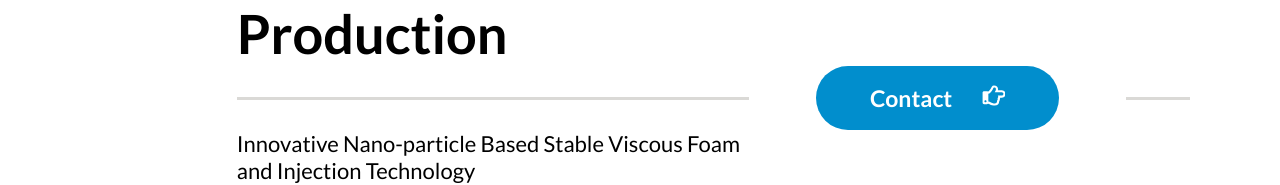
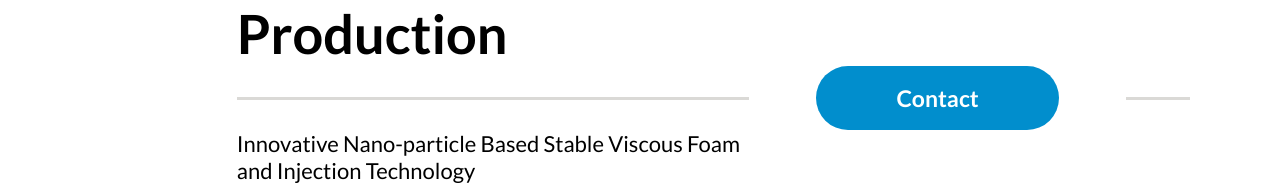
Before and after one commit to EbrahimGhanbari/cnergreen, a React (Create React App) app in the folder client/: page / in a window 1280 px wide. Shown: the part 308-493 px from the top of the page. Built offline with nearby package versions, Linux system fonts and the light colour scheme.

Commit message:
fixed contact button

```diff
--- a/client/src/components/Main/SectionDescrip.jsx
+++ b/client/src/components/Main/SectionDescrip.jsx
@@ -15,7 +15,7 @@ function SectionDescrip({ content, direction }) {
           </ul>
         </div>
         <div className="learnMoreButtonDiv">
-          <button className="learnMoreButton">
+          <button className="button1">
             Learn More <FaRegHandPointRight id="learnMoreIcon" />
           </button>
         </div>
--- a/client/src/components/Main/SectionOne.jsx
+++ b/client/src/components/Main/SectionOne.jsx
@@ -13,8 +13,10 @@ function SectionOne() {
 
         <div className="line_button">
           <div className="line" id="left_line"></div>
-          <button className="learnMoreButton">
-            Contact <FaRegHandPointRight id="learnMoreIcon" />
+          <button className="button1">
+            <a id="contact_button" href="/contact">
+              Contact
+            </a>
           </button>
           <div className="line" id="right_line"></div>
         </div>
--- a/client/src/components/Main/SectionOne.scss
+++ b/client/src/components/Main/SectionOne.scss
@@ -47,7 +47,7 @@
   font-size: 22px;
 }
 
-.learnMoreButton {
+.button1 {
   border-radius: 50px;
   font-family: $title-font;
   font-weight: 700;
@@ -59,12 +59,15 @@
   color: white;
   background-color: $logo-color;
 }
+#contact_button {
+  color: white;
+}
 #learnMoreIcon {
   padding-left: 2vw;
   font-size: 23px;
 }
 
-.learnMoreButton:hover {
+.button1:hover {
   background-color: rgb(29, 29, 29);
 }
 
```
